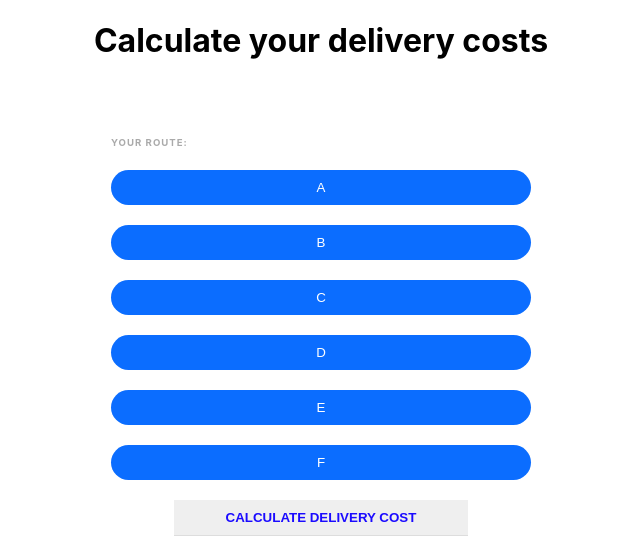
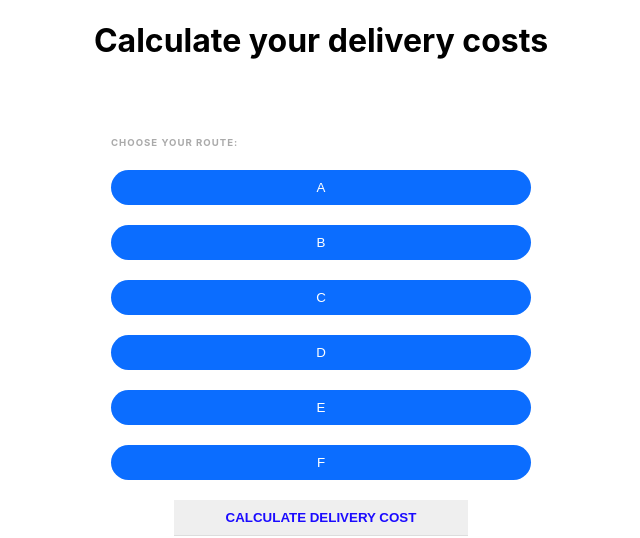
Before and after one commit to aliuj22/12id-grocery-service, a React (Create React App) app: page / in a window 1280 px wide. Shown: the top 538 px of the page, without its empty margins (319-959 px from the left). Built offline with nearby package versions, Linux system fonts and the light colour scheme.

Commit message:
form label change

```diff
--- a/src/App.js
+++ b/src/App.js
@@ -104,7 +104,7 @@ function App() {
     <div className="App">
       <h1>Calculate your delivery costs</h1>
       <Input
-        label={'Your Route: '}
+        label={'Choose Your Route: '}
         calculateDeliveryCost={calculateDeliveryCost}
         handleInputChange={handleInputChange}
         resetInput={resetInput}
```
